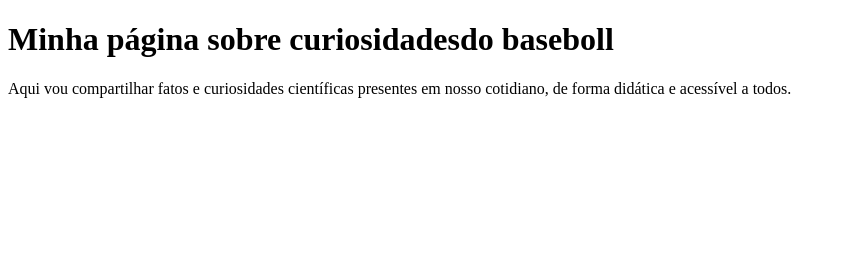
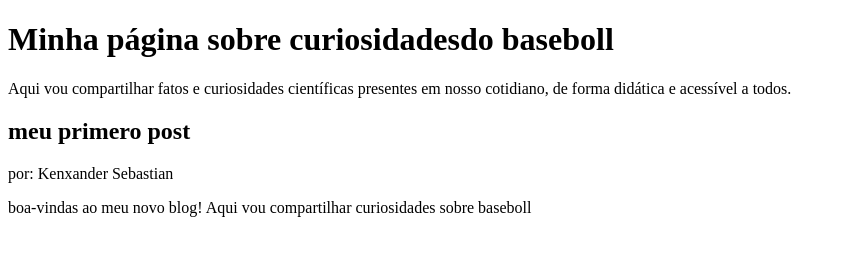
Before and after one commit to kenxandercolmenares-bot/alura, a plain HTML site: page index.html in a window 1280 px wide. Shown: the whole page, without its empty margins (0-846 px from the left). Drawn offline with Linux system fonts and the light colour scheme.

Commit message:
Update index.html

```diff
--- a/index.html
+++ b/index.html
@@ -8,8 +8,14 @@
 <title>blog</title>
 </head>
 <body>
-<h1>Minha página sobre curiosidadesdo baseboll</h1>
+<header>
+  <h1>Minha página sobre curiosidadesdo baseboll</h1>
 <p1>Aqui vou compartilhar fatos e curiosidades científicas presentes em nosso cotidiano, de forma didática e acessível a todos.</p1>
-
+</header>
+  <main>
+<h2>meu primero post</h2>
+ <p>por: Kenxander Sebastian
+  <p>boa-vindas ao meu novo blog! Aqui vou compartilhar  curiosidades sobre baseboll</p>
+</main>
 </body>
 </html>
```
